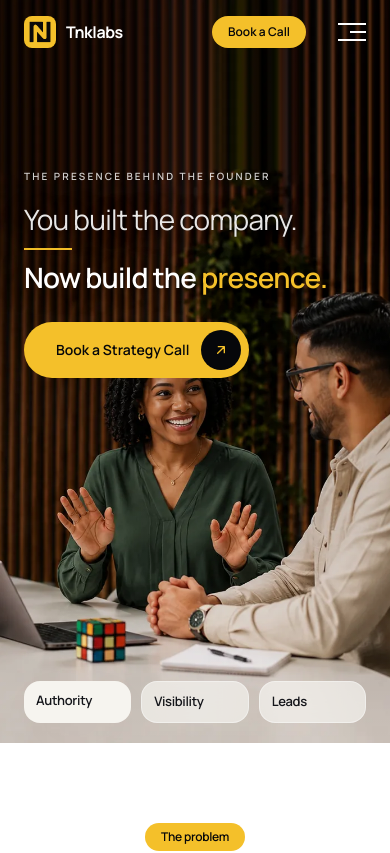
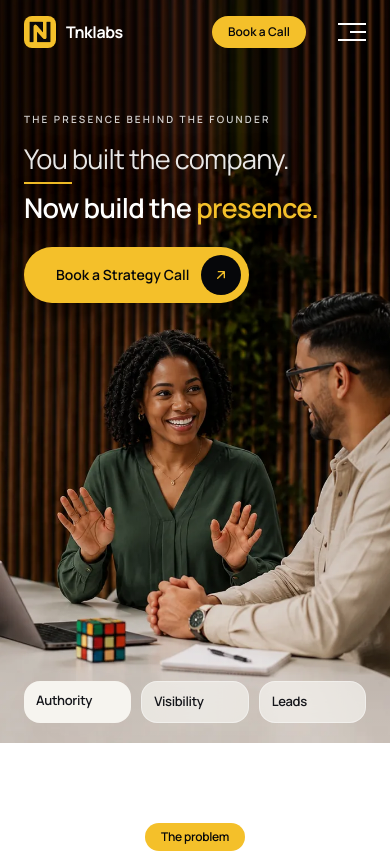
Before and after one commit to successdanesy/tnk_landing, a React (Vite) app: page / in a window 390 px wide. Shown: the top 853 px of the page. Built offline with nearby package versions, Linux system fonts and the light colour scheme.

Commit message:
Refactor Hero section: adjust padding, update text margins, and enhance button styling for improved layout and visual appeal.

```diff
--- a/src/sections/Hero.tsx
+++ b/src/sections/Hero.tsx
@@ -36,15 +36,15 @@ export function Hero() {
         initial={{ opacity: 0, y: 16 }}
         animate={{ opacity: 1, y: 0 }}
         transition={{ duration: 0.9, ease: [0.16, 1, 0.3, 1] }}
-        className="relative z-10 flex flex-1 flex-col justify-start px-6 pb-12 pt-[20svh] sm:justify-center sm:pb-16 sm:pt-24 lg:px-16"
+        className="relative z-10 flex flex-1 flex-col justify-start px-6 pb-12 pt-28 sm:justify-center sm:pb-16 sm:pt-24 lg:px-16"
       >
-        <p className="tnk-eyebrow mb-5 font-display text-[10px] font-semibold text-white/80 sm:mb-6 sm:text-[11px]">
+        <p className="tnk-eyebrow mb-4 font-display text-[10px] font-semibold text-white/80 sm:mb-6 sm:text-[11px]">
           The presence behind the founder
         </p>
 
-        <h1 className="max-w-2xl font-display text-[1.75rem] leading-[1.14] tracking-tight text-white [text-shadow:0_2px_28px_rgba(0,0,0,0.4)] sm:text-4xl sm:leading-[1.16] sm:[text-shadow:none] lg:text-[2.75rem]">
+        <h1 className="max-w-2xl font-display text-[1.7rem] leading-[1.14] tracking-tight text-white [text-shadow:0_2px_28px_rgba(0,0,0,0.4)] sm:text-4xl sm:leading-[1.16] sm:[text-shadow:none] lg:text-[2.75rem]">
           <span className="block font-normal text-white/90">You built the company.</span>
-          <span className="my-3 block h-0.5 w-12 bg-tnk-yellow sm:my-5 sm:w-16" />
+          <span className="my-2 block h-0.5 w-12 bg-tnk-yellow sm:my-5 sm:w-16" />
           <span className="block font-semibold">
             Now build the <span className="text-tnk-yellow">presence.</span>
           </span>
@@ -53,7 +53,7 @@ export function Hero() {
         <div>
           <a
             href="https://calendly.com/hellotnklabs/30min"
-            className="group mt-7 inline-flex items-center gap-3 rounded-full bg-tnk-yellow py-2 pl-8 pr-2 font-display text-sm font-semibold text-tnk-black transition-transform duration-300 hover:-translate-y-0.5 sm:mt-9"
+            className="group mt-6 inline-flex items-center gap-3 rounded-full bg-tnk-yellow py-2 pl-8 pr-2 font-display text-sm font-semibold text-tnk-black shadow-[0_12px_34px_-10px_rgba(0,0,0,0.55)] transition-transform duration-300 hover:-translate-y-0.5 sm:mt-9"
           >
             Book a Strategy Call
             <span className="flex h-10 w-10 items-center justify-center rounded-full bg-tnk-black text-tnk-yellow transition-transform duration-300 group-hover:rotate-45">
```
